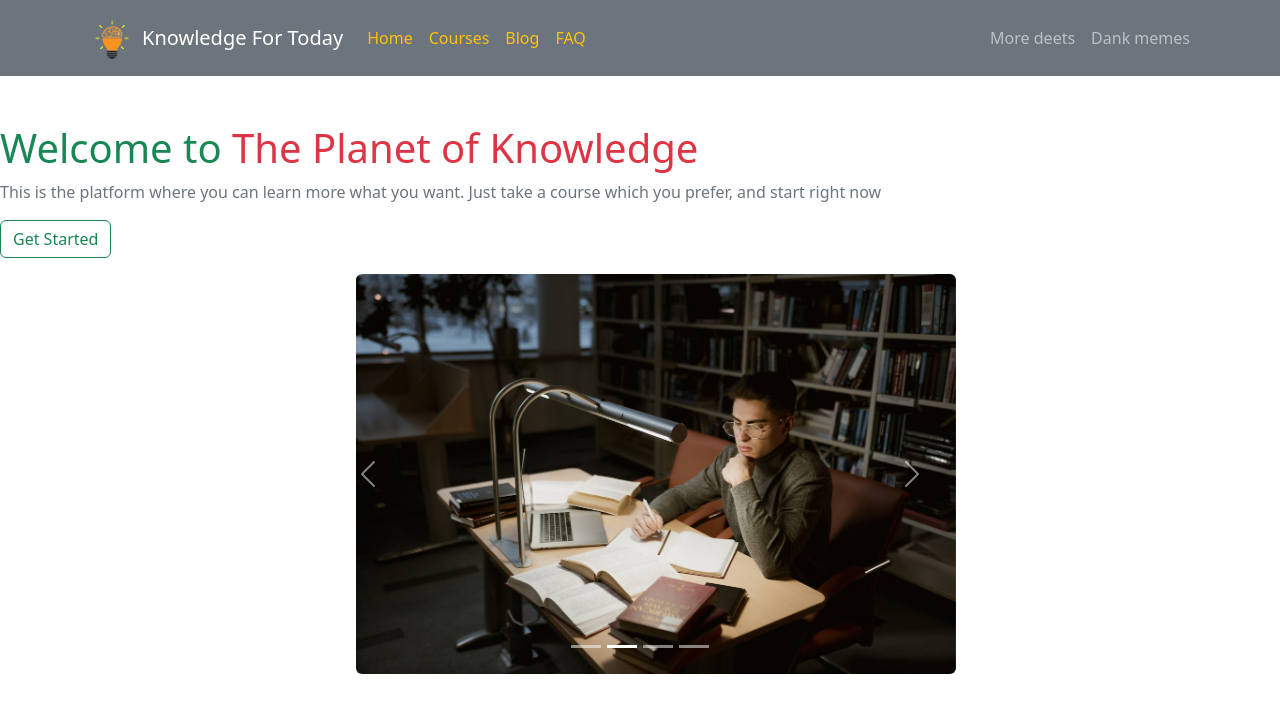
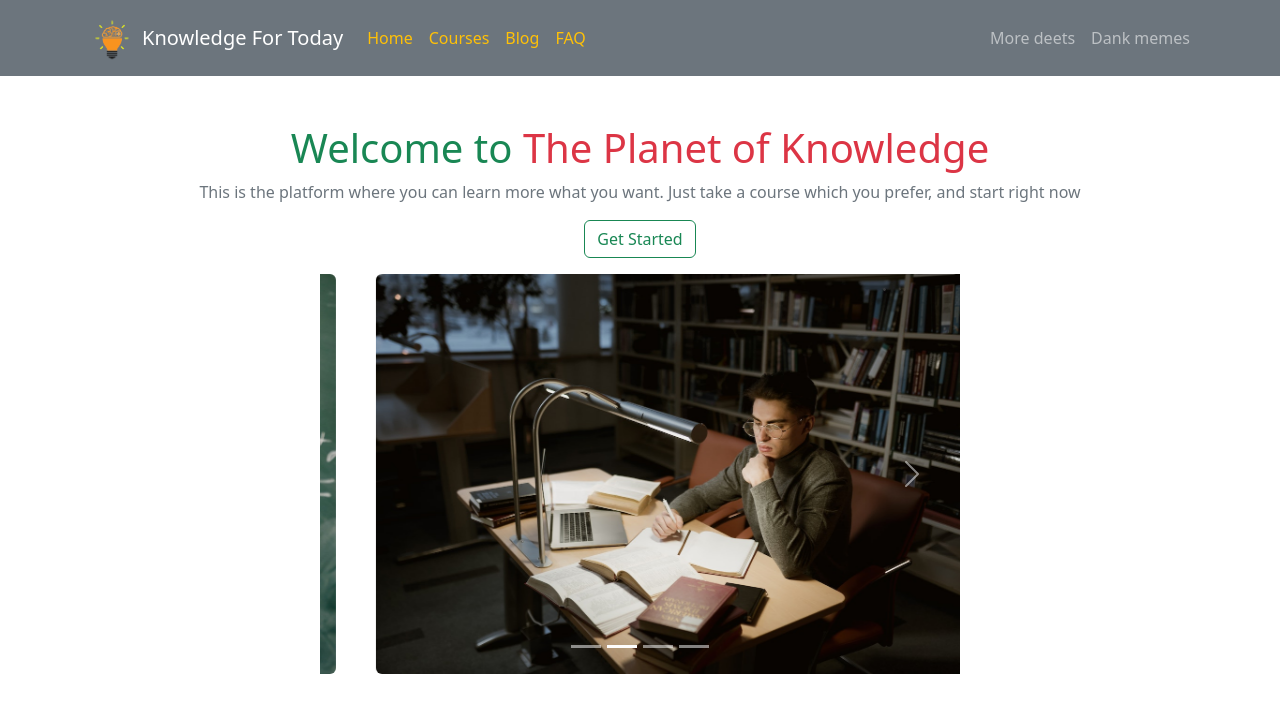
Before and after one commit to Fahim-05/knowledge-for-today-client, a React (Create React App) app: page / in a window 1280 px wide. Shown: the top 712 px of the page. Built offline with nearby package versions, Linux system fonts and the light colour scheme.

Commit message:
home page done

```diff
--- a/src/App.js
+++ b/src/App.js
@@ -4,8 +4,8 @@ import { router } from './Routes/Routes/Router';
 
 function App() {
   return (
-    <div className="">
-      <RouterProvider router={router}></RouterProvider>
+    <div className="App">
+          <RouterProvider router={router}></RouterProvider>
     </div>
   );
 }
--- a/src/Routes/Routes/Router.js
+++ b/src/Routes/Routes/Router.js
@@ -22,5 +22,9 @@ export const router = createBrowserRouter([
                 element: <Blog></Blog>
             }
         ]
+    },
+    {
+        path: '*',
+        element: <div>This path not found!</div>
     }
 ])
```
